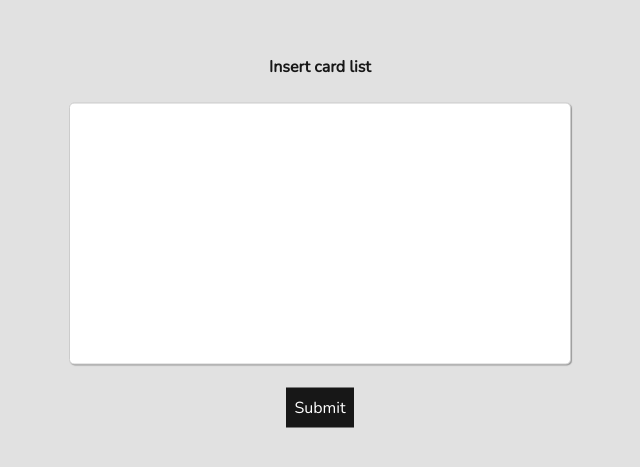
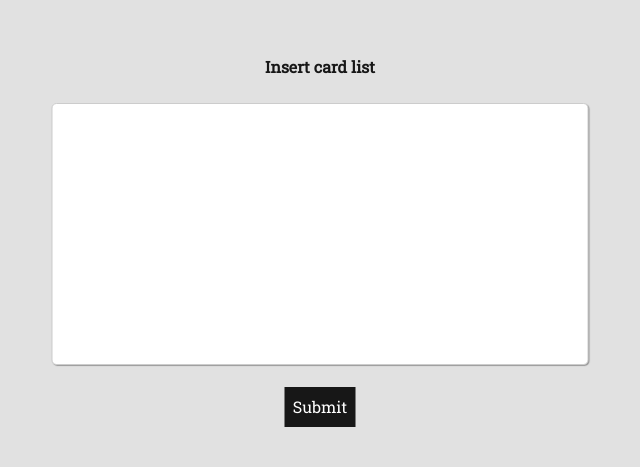
Before and after one commit to rollback91/playtestproxy, a Next.js app: page / in a window 1280 px wide. Shown: the part 159-626 px from the top of the page, without its empty margins (320-960 px from the left). Built offline with nearby package versions, Linux system fonts and the light colour scheme.

Commit message:
change font

```diff
--- a/app/layout.tsx
+++ b/app/layout.tsx
@@ -2,9 +2,9 @@ import type { Metadata } from "next";
 import localFont from "next/font/local";
 import "./globals.css";
 
-import { Nunito } from 'next/font/google'
+import  {Roboto_Slab} from 'next/font/google'
 
-const nunito = Nunito({
+const gfont = Roboto_Slab({
   weight: '400',
   subsets: ['latin'],
 })
@@ -33,7 +33,7 @@ export default function RootLayout({
   return (
     <html lang="en">
       <body
-        className={`${nunito.className} ${geistSans.variable} ${geistMono.variable} antialiased`}
+        className={`${gfont.className} ${geistSans.variable} ${geistMono.variable} antialiased`}
       >
         {children}
       </body>
```
